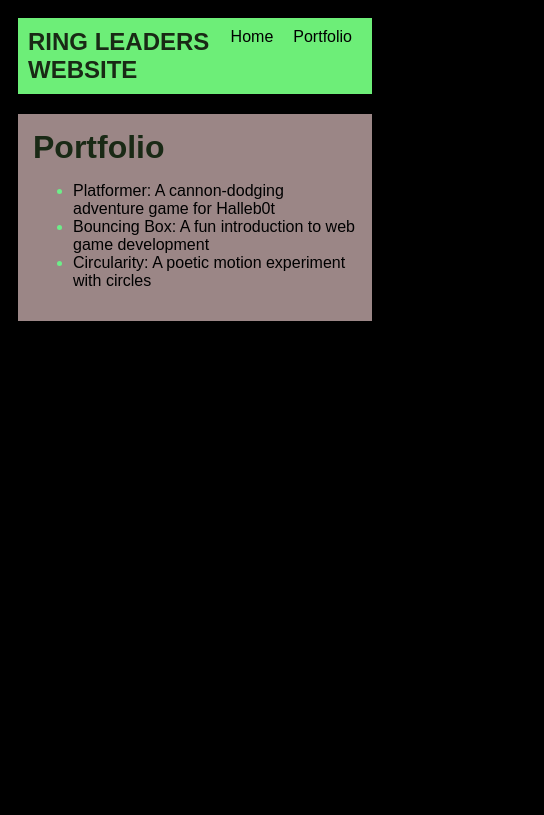
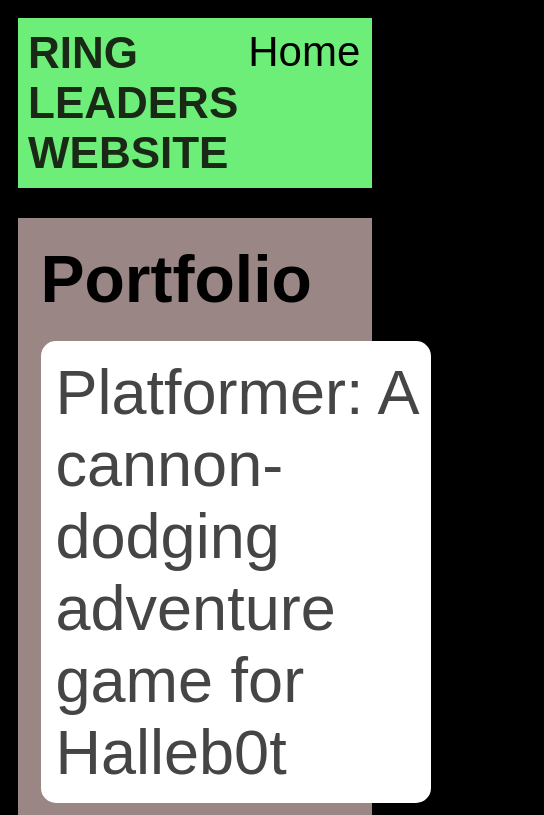
Before and after one commit to Kameron4003/Kameron4003.github.io, a plain HTML site: page portfolio.html in a window 390 px wide. Shown: the top 815 px of the page, 544 px wide, since content can reach past the window. Drawn offline with Linux system fonts and the light colour scheme.

Commit message:
add portfolio page to website

```diff
--- a/style.css
+++ b/style.css
@@ -74,3 +74,79 @@ main {
 h2, h3 {
     margin: 0px;
 }
+
+/* Portfolio styles */
+.content h1 {
+  color: black;
+}
+
+#portfolio {
+  list-style-type: none;
+  padding-left: 0;
+}
+
+#portfolio li {
+  background: #fff;
+  padding: 10px;
+  border-radius: 10px;
+  margin-bottom: 10px;
+}
+
+#portfolio li:hover {
+  background: #eee;
+}
+
+#portfolio a {
+  text-decoration: none;
+  color: #454545;
+}
+/* responsive web design */
+/* responsive web design */
+@media screen and (min-width: 120px) and (max-width: 1080px) {
+  main {
+    height: 100ch;
+    zoom: 1.5;
+    display: grid;
+  }
+
+  h1 {
+    font-size: 44px;
+  }
+
+  h2 {
+    font-size: 42px;
+  }
+
+  h3 {
+    font-size: 36px;
+  }
+
+  #all-contents {
+    height: 100ch;
+    margin: none;
+  }
+
+  a {
+    font-size: 42px;
+  }
+
+  .sidebar {
+    margin-right: 0px;
+    justify-content: center;
+    align-items: center;
+  }
+
+  .sidebar-img {
+    width: 100%;
+  }
+
+  p,
+  li {
+    font-size: 24px;
+  }
+
+  .content {
+    align-content: center;
+    justify-content: center;
+  }
+}
```
